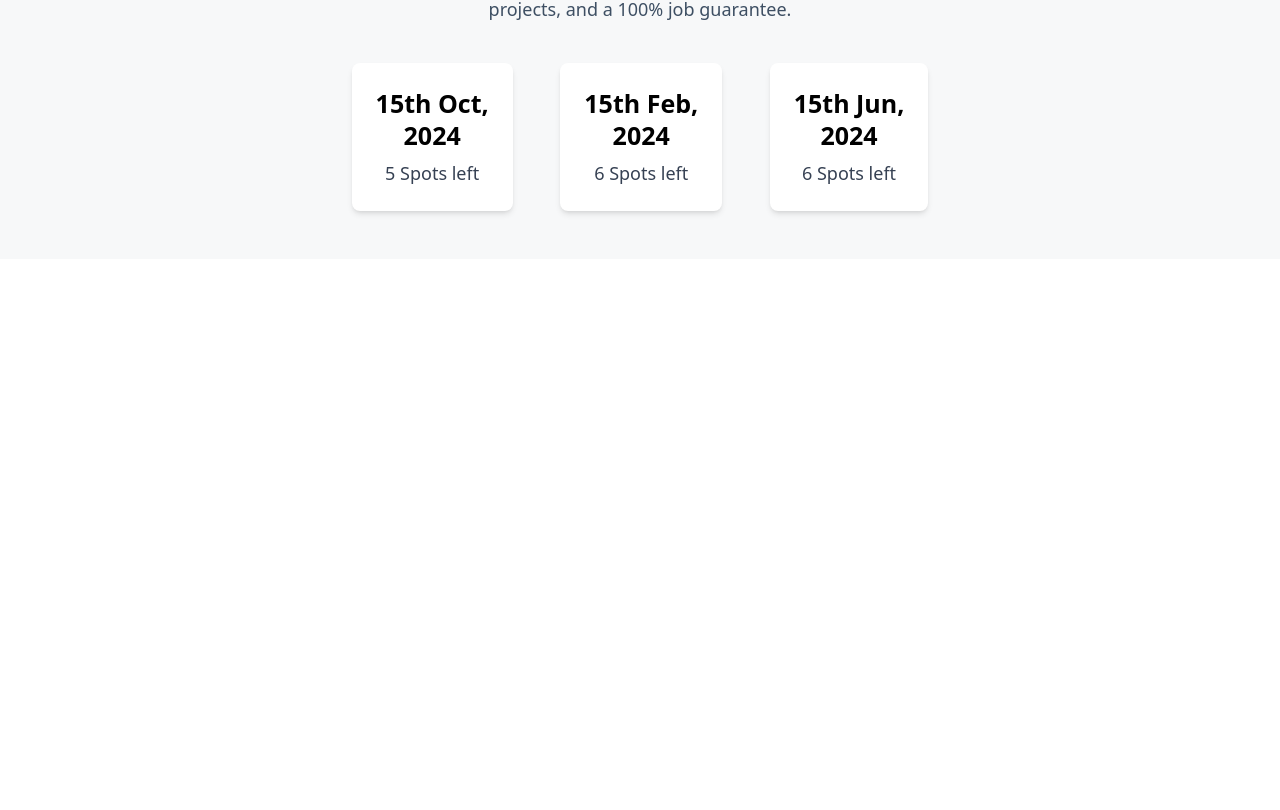
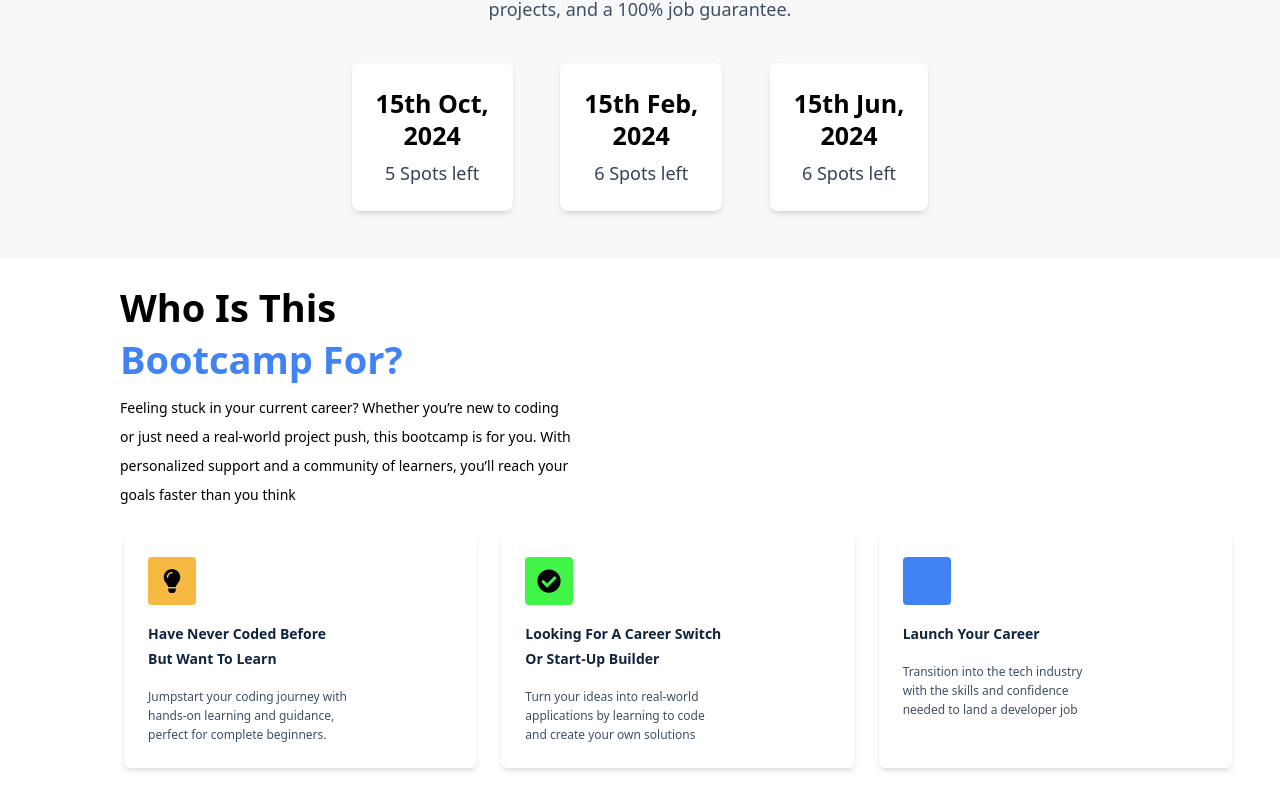
Before and after one commit to HaiderAbas/learnSide, a Next.js app: page / in a window 1280 px wide. Shown: the part 1550-2360 px from the top of the page. Before the commit the page ends 1809 px from the top, so only its background shows below. Built offline with nearby package versions, Linux system fonts and the light colour scheme.

Commit message:
bootCamp section completed

```diff
--- /dev/null
+++ b/app/components/Bootcamp.jsx
@@ -0,0 +1,57 @@
+import React from 'react'
+import { FaCheckCircle, FaLightbulb, FaRocket } from 'react-icons/fa'
+import Card from './Card'
+
+const Bootcamp = () => {
+    return (
+        <div className='bg-[#FFFFFF]'>
+            <div className='max-w-[1290px] p-6'>
+                <div className='max-w-[588px] ml-24'>
+                    <h2 className='font-inter font-bold text-[38px] leading-12  mb-[10px] tracking-[1%] align-middle capitalize'>Who Is This
+                        <br />  <span className='font-inter font-bold text-[#4183F5]  mb-[10px] tracking-[1%] align-middle capitalize'>Bootcamp For?</span> </h2>
+                    <p className='font-inter font-normal text-[14px] leading-[29px] tracking-normal'>Feeling stuck in your current career? Whether you’re new to coding <br /> or just need a real-world project push,
+                        this bootcamp is for you. With <br /> personalized support and a community of learners, you’ll reach your <br /> goals
+                        faster than you think</p>
+                </div>
+                <div className="grid grid-cols-1 md:grid-cols-3 gap-6 p-6 ml-19 font-Inter">
+
+                    <Card
+                        icon={<FaLightbulb className="w-6 h-6" />}
+                        iconBg="bg-[#F5B841]"
+                        title={
+                            <>
+                                Have never Coded before <br /> but want to Learn
+                            </>
+                        }
+                        description="Jumpstart your coding journey with hands-on learning and guidance, perfect for complete beginners."
+                        className="rounded-md text-sm shadow-2xl transition-all duration-300 hover:scale-[1.02] "
+
+                    />
+
+                    <Card
+                        icon={<FaCheckCircle className="w-6 h-6" />}
+                        iconBg="bg-[#41F548]"
+                        title={
+                            <p className=''>
+                                Looking for a career switch <br /> or start-up Builder
+                            </p>
+
+                        }
+                        description="Turn your ideas into real-world applications by learning to code and create your own solutions"
+                        className="rounded-md text-sm shadow-2xl transition-all duration-300 hover:scale-[1.02]"
+                    />
+
+                    <Card
+                        icon={<h2 className="w-6 h-6" />}
+                        iconBg="bg-[#4183F5]"
+                        title="Launch Your Career"
+                        description="Transition into the tech industry with the skills and confidence needed to land a developer job"
+                        className="rounded-md text-sm shadow-2xl transition-all duration-300 hover:scale-[1.02] "
+                    />
+                </div>
+            </div>
+        </div>
+    )
+}
+
+export default Bootcamp
--- /dev/null
+++ b/app/components/Card.jsx
@@ -0,0 +1,20 @@
+// InfoBoxList.jsx
+import React from 'react';
+
+const Card = ({ icon, iconBg, title, description, className = '' }) => {
+    return (
+      <div className={`bg-white shadow-md p-6 rounded-2xl flex flex-col gap-4 ${className}`}>
+        <div className={`w-12 h-12 flex items-center justify-center rounded ${iconBg}`}>
+          {icon}
+        </div>
+        <h3 className="font-inter font-bold text-[14px] text-[#0F243D] max-w-[330px] leading-[25px] capitalize">
+          {title}
+        </h3>
+        <p className=" max-w-[200px] text-[#0F243DCC] font-inter font-normal text-[12px] leading-[19px]">
+          {description}
+        </p>
+      </div>
+    );
+  };
+
+  export default Card;
--- a/app/page.js
+++ b/app/page.js
@@ -1,3 +1,4 @@
+import Bootcamp from "./components/Bootcamp";
 import Cohorts from "./components/Cohorts";
 import AboutFounder from "./components/Founder";
 import Header from "./components/header";
@@ -10,6 +11,7 @@ export default function Home() {
       <Hours/>
       <AboutFounder/>
       <Cohorts/>
+      <Bootcamp/>
     </h1>
   )
 }
```
